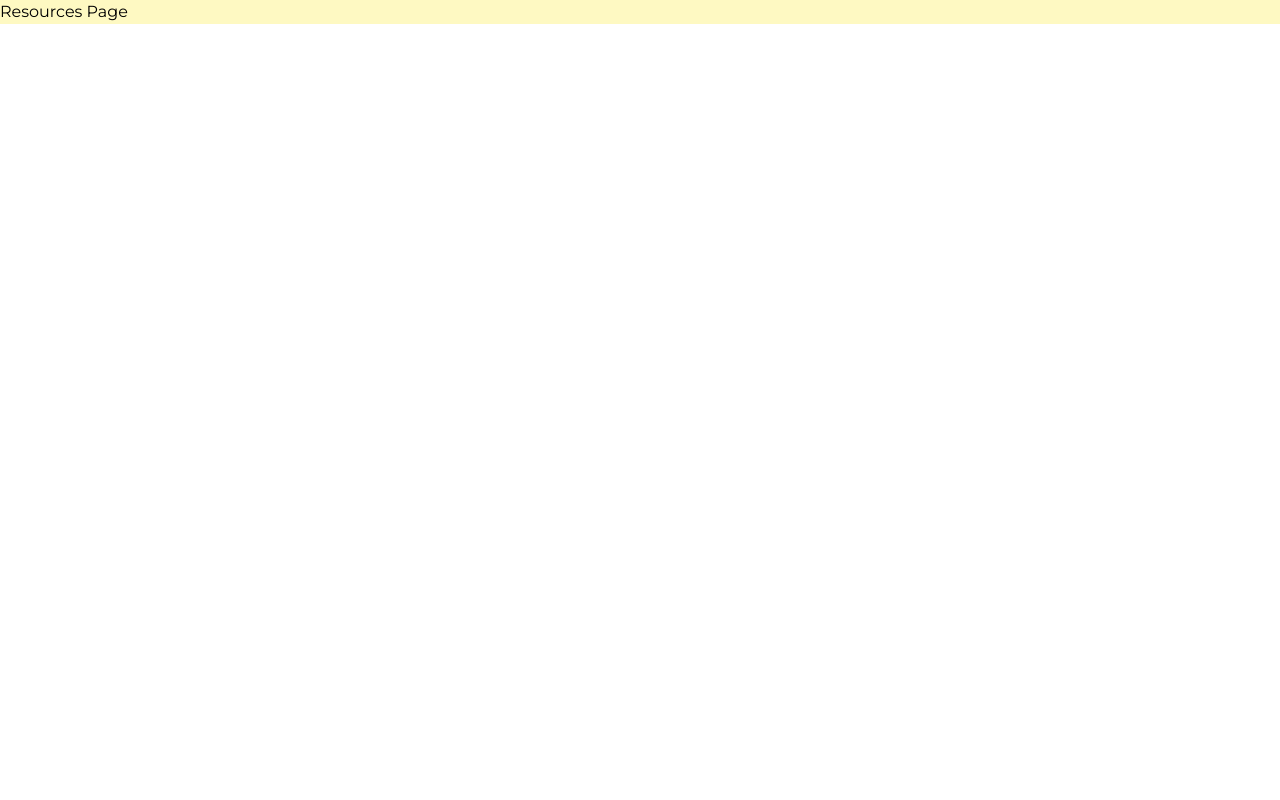
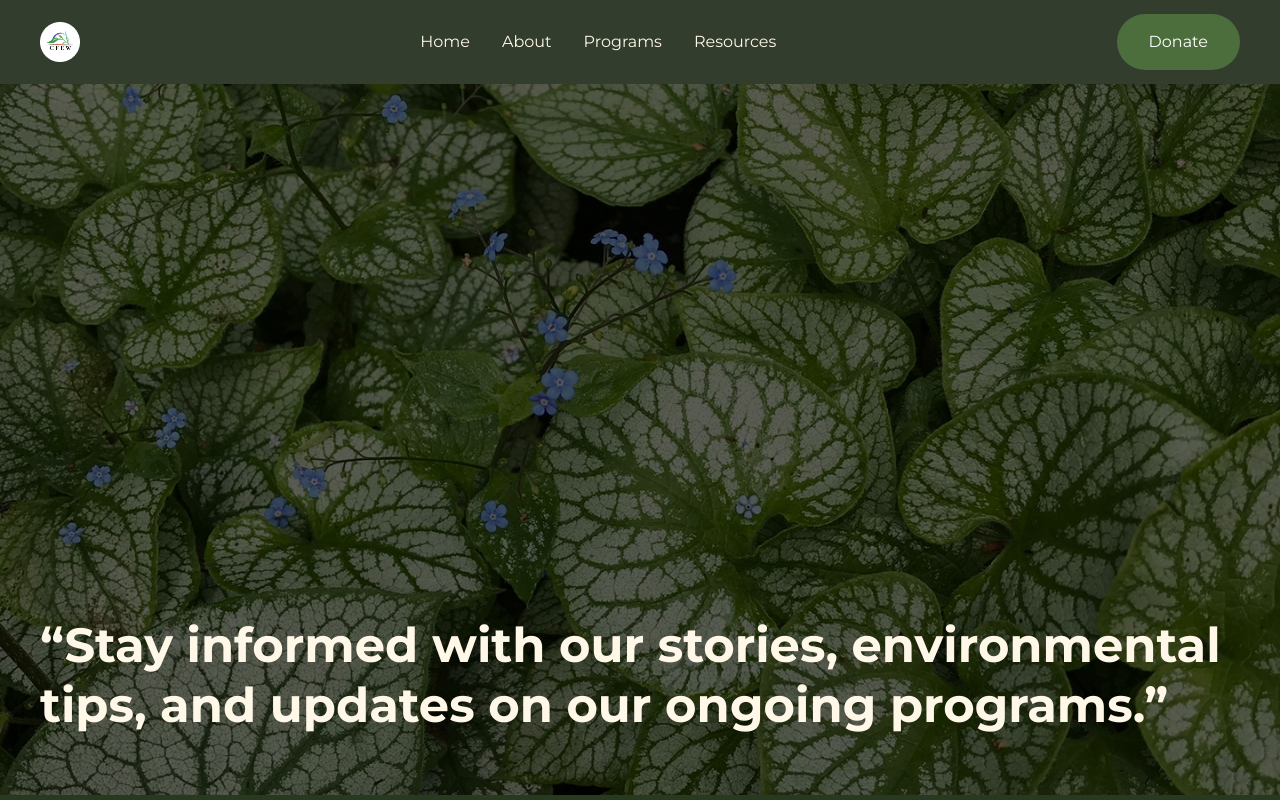
Before and after one commit to Akintayo74/CFEW-website-dian, a React (Vite) app: page /resources in a window 1280 px wide. Shown: the top 800 px of the page. Built offline with nearby package versions, Linux system fonts and the light colour scheme.

Commit message:
Style Resource Page's Image Banner

```diff
--- a/src/components/AboutUsImageBanner/AboutUsImageBanner.jsx
+++ b/src/components/AboutUsImageBanner/AboutUsImageBanner.jsx
@@ -6,6 +6,7 @@ function AboutUsImageBanner() {
     <ImageBanner
       imageSrc='/about-us-page.webp'
       imageAlt='A picture of CFEW members posed in front of a large rock at World Health Day'
+      overlay={false}
     >
       Passionate about securing the earth and dedicated to building capacity.
     </ImageBanner>
--- a/src/components/ImageBanner/ImageBanner.jsx
+++ b/src/components/ImageBanner/ImageBanner.jsx
@@ -1,6 +1,6 @@
 import React from 'react';
 
-function ImageBanner({ imageSrc, imageAlt, children }) {
+function ImageBanner({ imageSrc, imageAlt, children, overlay = true }) {
   return (
     <div className='relative'>
       <img
@@ -8,7 +8,7 @@ function ImageBanner({ imageSrc, imageAlt, children }) {
         alt={imageAlt}
         className='w-full object-cover'
       />
-      <div className='absolute inset-0 bg-black/40'></div>
+      {overlay && <div className='absolute inset-0 bg-black/40'></div>}
 
       <h1 className='absolute bottom-5 left-0 px-5 leading-[1.4] lg:px-10 lg:bottom-15  text-cfew-interface font-bold text-xl md:text-4xl lg:text-5xl md:leading-tight'>
         { children }
--- /dev/null
+++ b/src/components/ResourcesImageBanner/ResourcesImageBanner.jsx
@@ -0,0 +1,15 @@
+import React from 'react';
+import ImageBanner from '../ImageBanner/ImageBanner';
+
+function ResourcesImageBanner() {
+  return (
+    <ImageBanner
+      imageSrc='/resources-image-banner.webp'
+      imageAlt='An image of beautiful green plants with small buds of purple flowers sprouting from them.'
+    >
+      “Stay informed with our stories, environmental tips, and updates on our ongoing programs.”
+    </ImageBanner>
+  )
+}
+
+export default ResourcesImageBanner;
--- /dev/null
+++ b/src/components/ResourcesImageBanner/index.js
@@ -0,0 +1,2 @@
+export * from './ResourcesImageBanner';
+export { default } from './ResourcesImageBanner';
--- a/src/pages/ResourcesPage.jsx
+++ b/src/pages/ResourcesPage.jsx
@@ -1,11 +1,12 @@
-
+import Layout from '../components/Layout';
+import ResourcesImageBanner from '../components/ResourcesImageBanner/ResourcesImageBanner';
 
 function ResourcesPage() {
 
     return (
-        <div className="bg-yellow-100">
-            <h1>Resources Page</h1>
-        </div>
+        <Layout>
+            <ResourcesImageBanner />
+        </Layout>
     )
 }
 
```
Also changed, not shown: public/resources-image-banner.webp (added), 1 other file (tests, documents, lock files or other folders).
